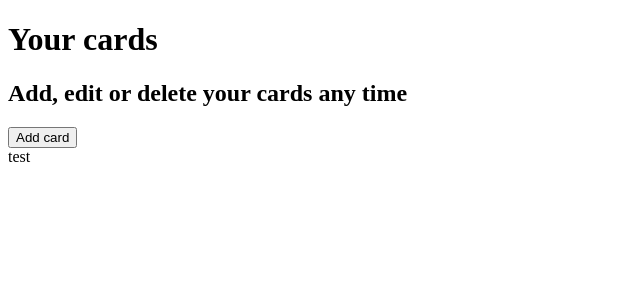
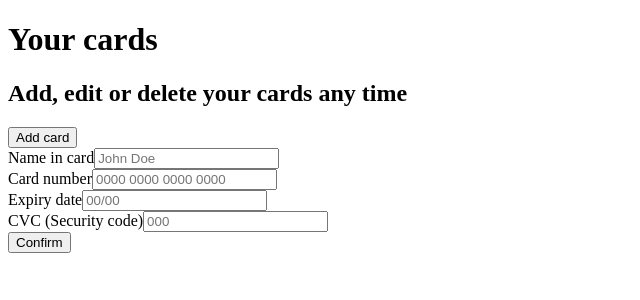
Before and after one commit to orivelton/register-payment-methods, a Next.js app: page / in a window 1280 px wide. Shown: the top 300 px of the page, without its empty margins (0-640 px from the left). Built offline with nearby package versions, Linux system fonts and the light colour scheme.

Commit message:
chore: Input component

```diff
--- a/package.json
+++ b/package.json
@@ -8,9 +8,11 @@
     "type-check": "tsc"
   },
   "dependencies": {
+    "cookie": "^0.4.1",
     "next": "^10.2.0",
     "react": "^17.0.2",
     "react-dom": "^17.0.2",
+    "react-hook-form": "^7.4.2",
     "sass": "^1.32.12"
   },
   "devDependencies": {
--- /dev/null
+++ b/src/components/FormCard/index.tsx
@@ -0,0 +1,60 @@
+import { useForm } from 'react-hook-form'
+import Input from '../Input'
+import { Card } from '../../interfaces'
+
+export default function FormCard() {
+  const { register, handleSubmit, watch, formState: { errors } } = useForm<Card>()
+  const onSubmit = (data: Card )=> console.log(data)
+
+  return(
+    <form onSubmit={handleSubmit(onSubmit)}>
+      <Input {...{
+        register,
+        name: 'nameInCard',
+        label: 'Name in card',
+        placeholder: 'John Doe'
+      }} />
+      {errors.nameInCard && <p>Please fill in your name</p>}
+
+      <br />
+
+      <Input {...{
+        register,
+        name: 'cardNumber',
+        label: 'Card number',
+        placeholder: '0000 0000 0000 0000',
+        pattern: /^[0-9]{16}$/,
+        maxLength: 16
+      }} />
+      {errors.cardNumber && <p>Please enter a valid credit card number</p>}
+
+      <br />
+
+      <Input {...{
+        register,
+        name: 'expiryDate',
+        label: 'Expiry date',
+        placeholder: '00/00',
+        pattern: /^[0-9]{4}$/,
+        maxLength: 5
+      }} />
+      {errors.cardNumber && <p>Please enter a valid expiry date</p>}
+
+      <br />
+
+      <Input {...{
+        register,
+        name: 'cvc',
+        label: 'CVC (Security code)',
+        placeholder: '000',
+        pattern: /^[0-9]{3}$/,
+        maxLength: 3
+      }} />
+      {errors.cardNumber && <p>Please enter a valid security code</p>}
+
+      <br />
+
+      <button>Confirm</button>
+    </form>
+  )
+}
--- /dev/null
+++ b/src/components/Input/index.tsx
@@ -0,0 +1,16 @@
+import { InputCard } from '../../interfaces';
+
+export default function Input({ register, label, maxLength, placeholder, required = true, pattern, name }: InputCard) {
+  return(
+    <>
+      <label htmlFor={name}>{label}</label>
+      <input
+        id={name}
+        {...register(name, { required, pattern, maxLength })}
+        type="text"
+        maxLength={maxLength}
+        placeholder={placeholder}
+      />
+    </>
+  )
+}
--- /dev/null
+++ b/src/pages/api/newCard.ts
@@ -0,0 +1,16 @@
+import cookie from "cookie";
+
+export default (req, res) => {
+  res.setHeader(
+    "Set-Cookie",
+    cookie.serialize("cards", req.body.token, {
+      httpOnly: true,
+      secure: process.env.NODE_ENV !== "development",
+      maxAge: 2600000,
+      sameSite: "strict",
+      path: "/",
+    })
+  );
+  res.statusCode = 200;
+  res.json({ success: true });
+};
--- /dev/null
+++ b/src/pages/api/removeCard.ts
@@ -0,0 +1,16 @@
+import cookie from 'cookie'
+
+export default (req, res) => {
+  res.setHeader(
+    "Set-Cookie",
+    cookie.serialize("cards", req.body.token, {
+      httpOnly: true,
+      secure: process.env.NODE_ENV !== "development",
+      maxAge: 2600000,
+      sameSite: "strict",
+      path: "/",
+    })
+  );
+  res.statusCode = 200;
+  res.json({ success: true });
+};
--- a/src/pages/index.tsx
+++ b/src/pages/index.tsx
@@ -1,3 +1,4 @@
+import FormCard from '../components/FormCard'
 import Modal from '../components/Modal'
 
 export default function Index() {
@@ -7,8 +8,7 @@ export default function Index() {
       <h2>Add, edit or delete your cards any time</h2>
 
       <button>Add card</button>
-
-      <Modal />
+      <FormCard />
     </>
   )
 }
```
Also changed, not shown: src/interfaces/index.ts (+15 -1 lines).
